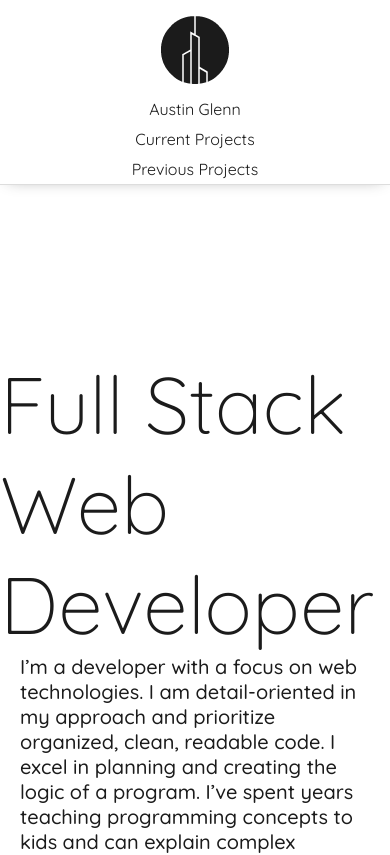
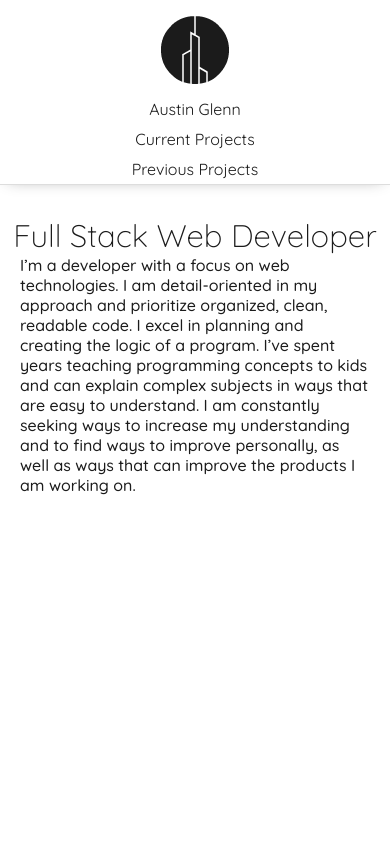
Before and after one commit to Pergamene/portfolio, a React (Create React App) app: page / in a window 390 px wide. Shown: the top 855 px of the page. Built offline with nearby package versions, Linux system fonts and the light colour scheme.

Commit message:
media queries for landing page

```diff
--- a/src/components/Landing.jsx
+++ b/src/components/Landing.jsx
@@ -1,5 +1,6 @@
 import React from 'react';
 import { makeStyles } from '@material-ui/core/styles';
+import useMediaQuery from '@material-ui/core/useMediaQuery';
 
 import { DARK, DARK_PAGE, LIGHT } from '../assets/colors';
 import { data } from '../assets/data';
@@ -20,21 +21,22 @@ const useStyles = makeStyles({
     alignItems: 'center',
   },
   h1: {
-    fontSize: '80px',
+    fontSize: props => props.matches ? '8vw' : '80px',
     fontWeight: '300',
-    margin: '20vh 0 0',
+    margin: props => props.matches ? '8vw 0 0' : '20vh 0 0',
   },
   p: {
     fontWeight: '500',
-    fontSize: '20px',
+    fontSize: props => props.matches ? '16px' : '20px',
     margin: '0',
     padding: '0 20px',
   },
 });
 
 const Landing = props => {
+  const matches = useMediaQuery('(max-width: 930px)');
   const { darkMode } = props;
-  const classes = useStyles({darkMode});
+  const classes = useStyles({darkMode, matches});
   const { landing } = data;
 
   return (
```
